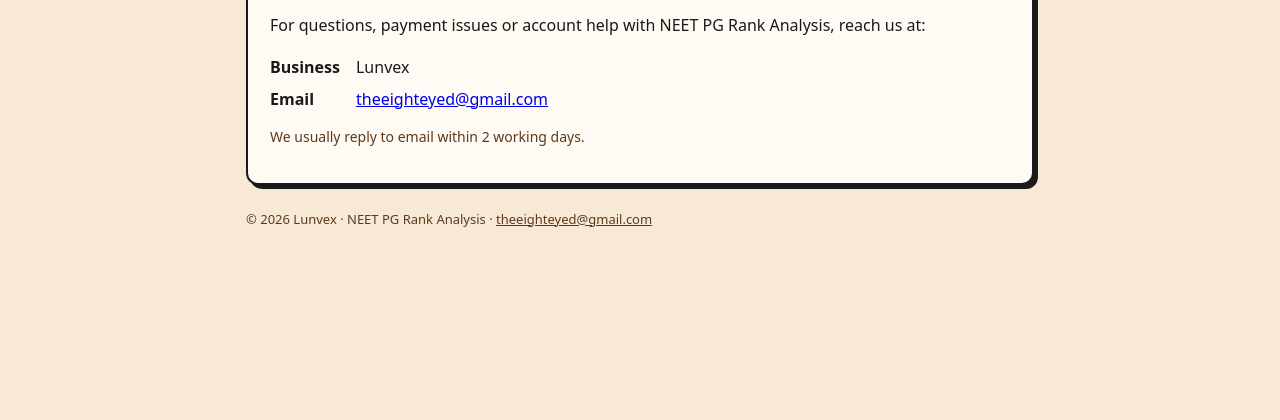
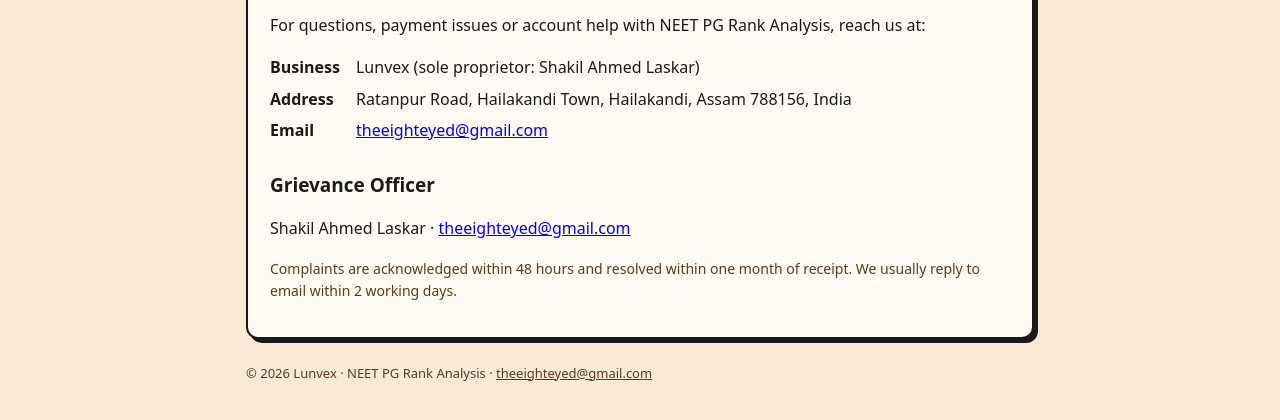
Before and after one commit to billu-barber/neetpg-policy, a plain HTML site: page contact.html in a window 1280 px wide. Shown: the part 220-640 px from the top of the page. Drawn offline with Linux system fonts and the light colour scheme.

Commit message:
Contact: legal name, address and grievance officer (E-Commerce Rules 2020, Rule 4)

```diff
--- a/contact.html
+++ b/contact.html
@@ -14,10 +14,13 @@
 <h1>Contact Us</h1>
 <p>For questions, payment issues or account help with NEET PG Rank Analysis, reach us at:</p>
 <dl>
-<dt>Business</dt><dd>Lunvex</dd>
+<dt>Business</dt><dd>Lunvex (sole proprietor: Shakil Ahmed Laskar)</dd>
+<dt>Address</dt><dd>Ratanpur Road, Hailakandi Town, Hailakandi, Assam 788156, India</dd>
 <dt>Email</dt><dd><a href="mailto:theeighteyed@gmail.com">theeighteyed@gmail.com</a></dd>
 </dl>
-<p class="muted">We usually reply to email within 2 working days.</p>
+<h2>Grievance Officer</h2>
+<p>Shakil Ahmed Laskar &middot; <a href="mailto:theeighteyed@gmail.com">theeighteyed@gmail.com</a></p>
+<p class="muted">Complaints are acknowledged within 48 hours and resolved within one month of receipt. We usually reply to email within 2 working days.</p>
 </div>
 </main>
 <footer>&copy; 2026 Lunvex &middot; NEET PG Rank Analysis &middot; <a href="mailto:theeighteyed@gmail.com">theeighteyed@gmail.com</a></footer>
```
